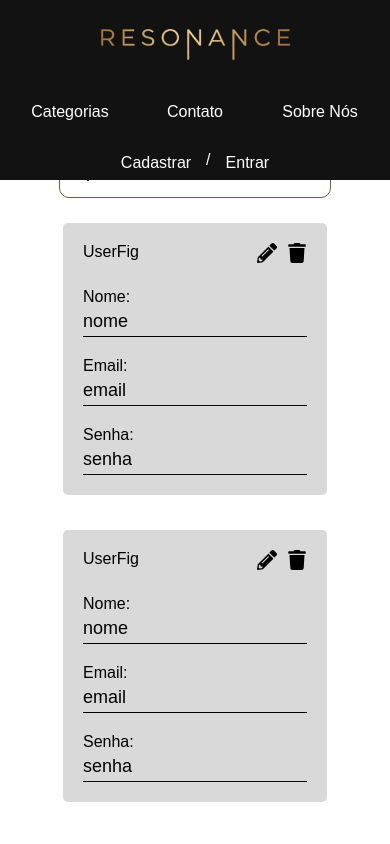
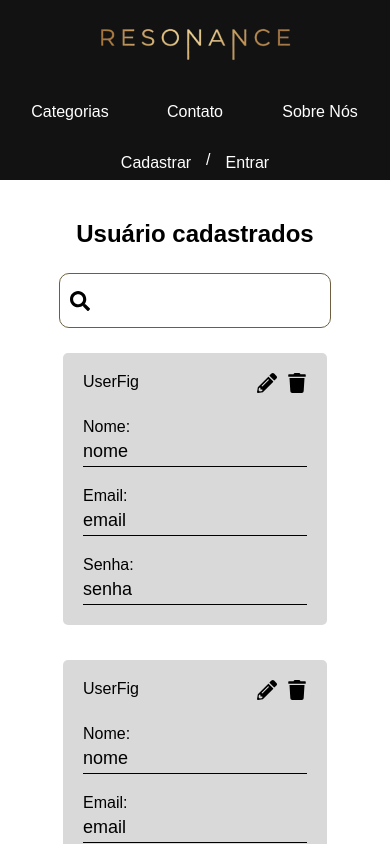
Before and after one commit to 111Yokoo/projeto-loja-instrumentosMusicais, a React (Create React App) app in the folder resonance-loja/: page /admin/usuarios in a window 390 px wide. Shown: the top 844 px of the page. Built offline with nearby package versions, Linux system fonts and the light colour scheme.

Commit message:
Responsividade Usuarios

```diff
--- a/resonance-loja/src/routes.js
+++ b/resonance-loja/src/routes.js
@@ -22,8 +22,8 @@ export default function AppRoutes() {
         <Route path="/produtos" element={<ListagemProdutos />} />
         <Route path="/carrinho" element={<Carrinho />} />
         <Route path="/perfil" element={<Perfil />} />
+        <Route path="/admin/listagemVendas" element={<ListagemVendas />} />
 
-        <Route path="/admin/listagemVendas" element={<ListagemVendas />} />
         <Route path="/admin/usuarios" element={<Usuarios />} />
         <Route path="/produto/:id" element={<DetalhesProduto />} />
       </Routes>
--- a/resonance-loja/src/styles/usuarios.css
+++ b/resonance-loja/src/styles/usuarios.css
@@ -39,3 +39,18 @@
     gap: 35px;
     flex-wrap: wrap;
 }
+@media (max-width: 960px) {
+    .usuarios main{
+        padding: 150px 30px;
+    }
+  }
+  @media (max-width: 762px) {
+    .usuarioCartao{
+        width: 100%;
+    }
+  }
+  @media (max-width: 660px) {
+    .usuarios main{
+        padding: 220px 30px;
+    }
+  }
```
